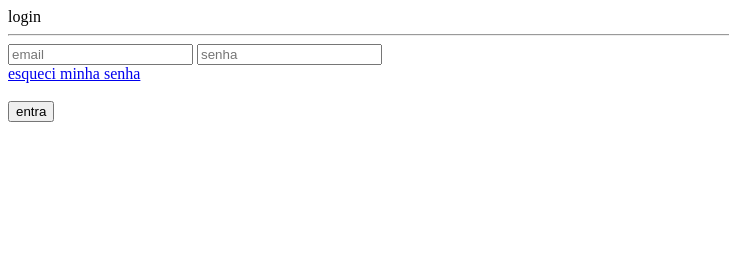
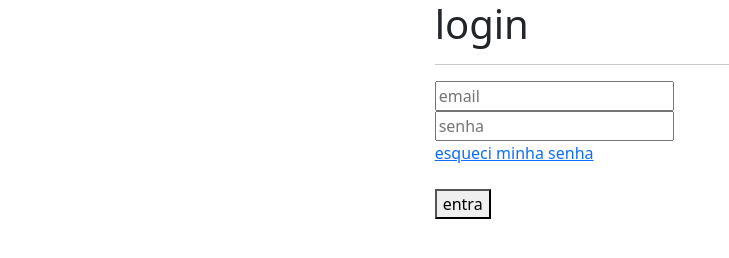
Before and after one commit to tithiago10/tithiago10.github.io, a plain HTML site: page login.html in a window 1280 px wide. Shown: the whole page, without its empty margins (0-729 px from the left). Drawn offline with nearby package versions, Linux system fonts and the light colour scheme.

Commit message:
melhora estilo login

```diff
--- a/login.html
+++ b/login.html
@@ -1,9 +1,13 @@
-<h>login</h>
+<link href="https://cdn.jsdelivr.net/npm/bootstrap@5.0.2/dist/css/bootstrap.min.css" rel="stylesheet" integrity="sha384-EVSTQN3/azprG1Anm3QDgpJLIm9Nao0Yz1ztcQTwFspd3yD65VohhpuuCOmLASjC" crossorigin="anonymous">
+
+<section class="row">
+  <div class="col-md-4 offset-4">
+    <h1>login</h1>
     <hr>
 
     <form>
-  <input placeholder="email">
-  <input placeholder="senha">
+      <input clas="form-control" placeholder="email">
+      <input clas="form-control mt-3" placeholder="senha">
 
     <br>
     <a href="#">esqueci minha senha</a>
@@ -12,3 +16,7 @@
     <button type="button" name="button">entra</button>
 
     </form>
+
+  </div>
+
+</section>
```
Lines whose indentation alone changed are shown as unchanged.
